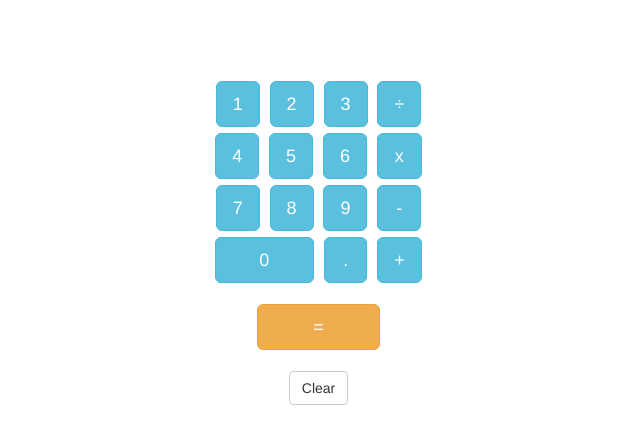
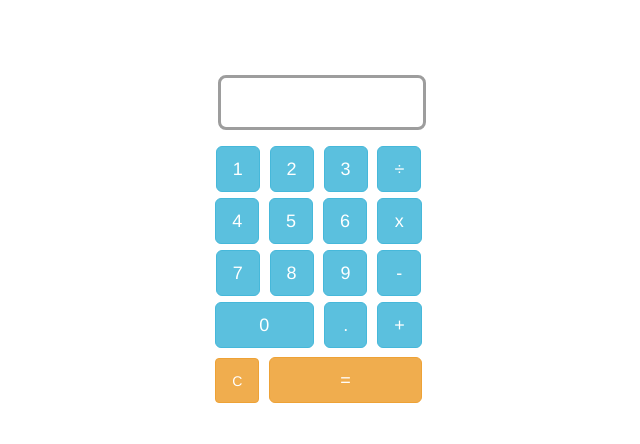
Before and after one commit to gwendolynwilliams/prime-calculator, a website: page public/views/index.html in a window 1280 px wide. Shown: the whole page, without its empty margins (356-996 px from the left). Drawn offline with Linux system fonts and the light colour scheme; files that its build step writes are made by us from their sources; files whose address does not match are found by name.

Commit message:
added styling features: moved result to top, lined up buttons

```diff
--- a/public/views/index.html
+++ b/public/views/index.html
@@ -12,7 +12,9 @@
 <div class="calculator text-center">
     <form id="post-form">
 
+        <div class="calculated-total"></div>
         <div class="numbers">
+
             <button class="btn btn-info btn-lg number-buttons" id="1">1</button>
             <button class="btn btn-info btn-lg number-buttons" id="2">2</button>
             <button class="btn btn-info btn-lg number-buttons" id="3">3</button>
@@ -32,14 +34,14 @@
             <button class="btn btn-info btn-lg number-buttons" id="dot">.</button>
             <button class="btn btn-info btn-lg operator-buttons" id="plus">+</button>
         </div>
+        <div class="clear-button">
+            <button class="btn btn-warning clear" id="clear">C</button>
+        </div>
+        <div class="submit-button">
+            <button class="btn btn-warning btn-lg submit" id="post-data">=</button>
+        </div>
 
-        <div class="submit-button">
-            <button class="btn btn-warning btn-lg" id="post-data">=</button>
-        </div>
-        <div class="clear-button">
-            <button class="btn btn-default" id="clear">Clear</button>
-        </div>
-        <div class="calculated-total"></div>
+
 
     </form>
 </div>
--- a/public/views/style.css
+++ b/public/views/style.css
@@ -1,13 +1,21 @@
 div {
-    margin-bottom: 15px;
+    margin-bottom: 3px;
 }
 
 button {
-    margin: 6px 6px 15px 0;
+    margin: 6px 6px 6px 0;
 }
 
 .calculated-total {
     font-size: 33px;
+    border: 3px solid #9d9d9d;
+    border-radius: 8px;
+    width: 208px;
+    height: 55px;
+    margin: 0 auto 10px auto;
+    text-align: right;
+    padding-right: 10px;
+    overflow: hidden;
 }
 
 .operatorButtons {
@@ -16,6 +24,7 @@ button {
 
 .calculator {
     margin: 75px 0 0 75px;
+
 }
 
 #dot, #minus {
@@ -23,10 +32,10 @@ button {
     padding-right: 18px;
 }
 
-#post-data {
-    padding-left: 55px;
-    padding-right: 55px;
-}
+/*#post-data {*/
+    /*padding-left: 55px;*/
+    /*padding-right: 55px;*/
+/*}*/
 
 .zero {
     padding-left: 43px;
@@ -42,3 +51,20 @@ button {
     padding-left: 16px;
     padding-right: 16px;
 }
+
+.submit-button {
+    display: inline;
+}
+
+.clear-button {
+    display: inline;
+}
+
+.clear {
+    padding: 12px 16px 11px 16px;
+}
+
+.submit {
+    padding-left: 70px;
+    padding-right: 70px;
+}
```
